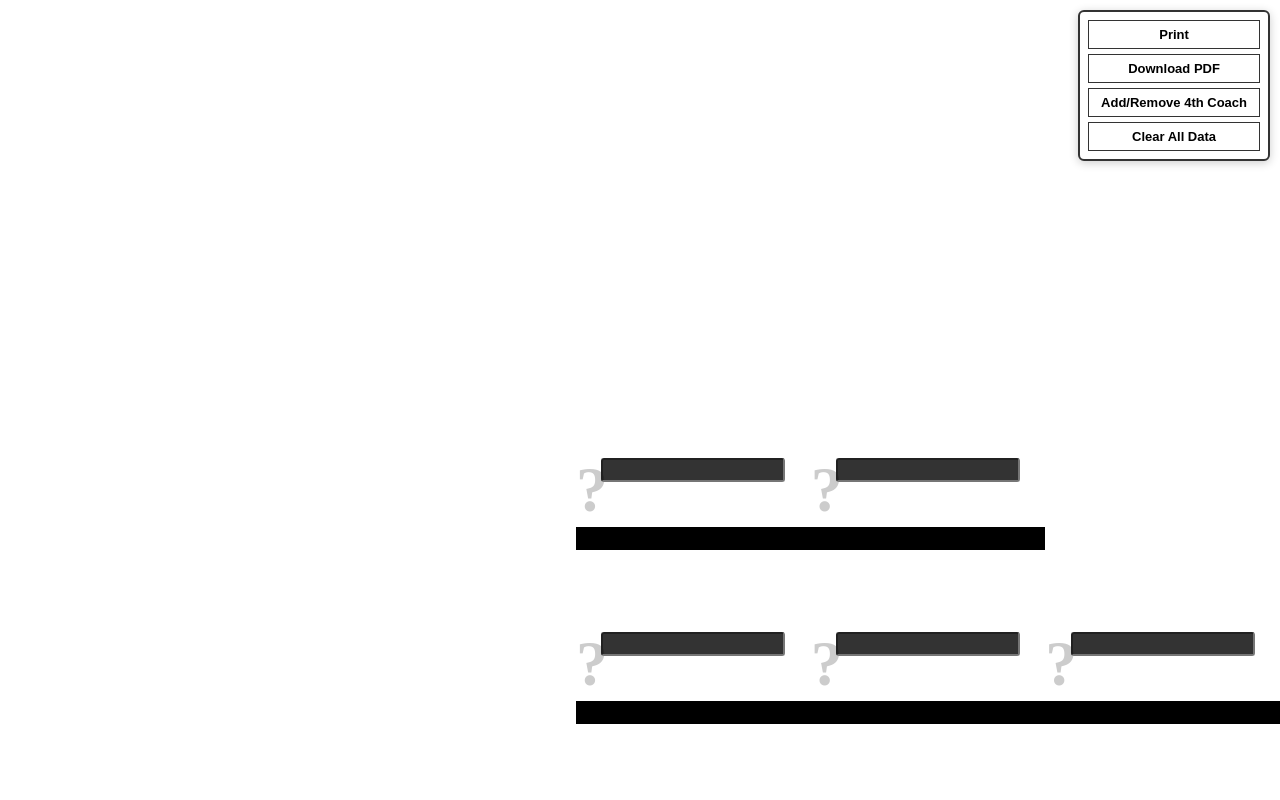
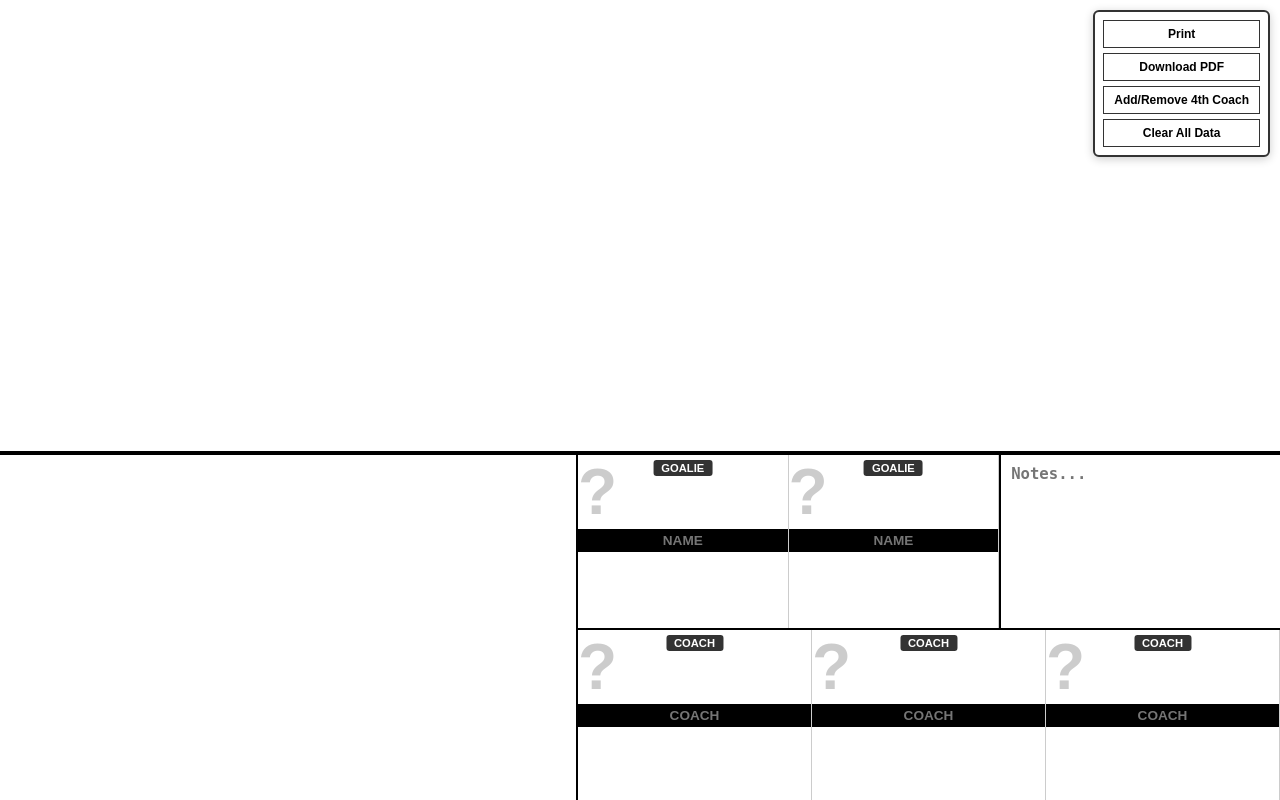
Before and after one commit to plasticfrog/nhl-lineup-generator, a Flask app: page /lineup in a window 1280 px wide. Run offline with Flask 3, Linux system fonts and the light colour scheme; parts of the project's set-up code (start-up, migrations or seed data) failed here and were passed over; some libraries are stand-ins or nearby versions.

Commit message:
Update lineup.html

```diff
--- a/templates/lineup.html
+++ b/templates/lineup.html
@@ -26,6 +26,7 @@
             background: white;
             -webkit-print-color-adjust: exact !important;
             print-color-adjust: exact !important;
+            font-family: Arial, sans-serif;
         }
 
         .container {
@@ -45,6 +46,7 @@
             min-height: 0;
             display: flex;
             gap: 0;
+            border-top: 4px solid black;
         }
 
         .forwards-grid {
@@ -53,10 +55,8 @@
             grid-template-rows: repeat(2, 1fr);
             height: 100%;
             width: 100%;
-            gap: 0;
         }
 
-        /* Line separators */
         .forwards-grid .player:nth-child(3),
         .forwards-grid .player:nth-child(9) {
             border-right: 5px solid #000;
@@ -68,7 +68,6 @@
             grid-template-rows: repeat(3, 1fr);
             height: 100%;
             width: 45%;
-            gap: 0;
         }
 
         .staff-grid {
@@ -76,17 +75,44 @@
             flex-direction: column;
             height: 100%;
             width: 55%;
+            border-left: 2px solid black;
         }
 
+        /* Goalies squished left, Notes box on right */
         .goalie-row {
-            display: grid;
-            grid-template-columns: repeat(3, 1fr);
+            display: flex;
             height: 50%;
+            width: 100%;
+        }
+
+        .goalie-row .staff-member {
+            width: 30%; /* Squished size */
+        }
+
+        .notes-area {
+            flex: 1;
+            height: 100%;
+            border-left: 2px solid black;
+            background: #fff;
+            position: relative;
+        }
+
+        .notes-area textarea {
+            width: 100%;
+            height: 100%;
+            border: none;
+            padding: 10px;
+            font-size: 1.2em;
+            resize: none;
+            outline: none;
+            font-weight: bold;
         }
 
         .coach-row {
             display: flex;
             height: 50%;
+            width: 100%;
+            border-top: 2px solid black;
         }
 
         .coach-row .staff-member {
@@ -198,6 +227,7 @@
             position: relative;
             display: flex;
             flex-direction: column;
+            border-right: 1px solid #ccc;
         }
 
         .staff-member.hidden-coach { display: none !important; }
@@ -206,11 +236,12 @@
             background: #000 !important;
             color: #fff !important;
             text-align: center;
-            padding: 4px 5px;
-            font-size: 0.8em;
+            padding: 4px 2px;
+            font-size: 0.85em;
             font-weight: 900;
             border: none;
             width: 100%;
+            text-transform: uppercase;
         }
 
         .staff-role {
@@ -220,14 +251,13 @@
             transform: translateX(-50%);
             background: rgba(0, 0, 0, 0.8) !important;
             color: white !important;
-            padding: 3px 10px;
-            font-size: 0.75em;
+            padding: 2px 8px;
+            font-size: 0.7em;
             font-weight: bold;
             border-radius: 3px;
             z-index: 15;
             white-space: nowrap;
             text-align: center;
-            min-width: 80px;
         }
 
         .controls {
@@ -247,8 +277,8 @@
         }
 
         .controls button {
-            padding: 6px 12px;
-            font-size: 13px;
+            padding: 6px 10px;
+            font-size: 12px;
             cursor: pointer;
             border: 1px solid #333;
             background: white;
@@ -276,7 +307,12 @@
         <div class="defensemen-section">
             <div class="defensemen-grid" id="defensemen-grid"></div>
             <div class="staff-grid">
-                <div class="goalie-row" id="goalie-row"></div>
+                <div class="goalie-row">
+                    <div id="goalie-container" style="display: contents;"></div>
+                    <div class="notes-area">
+                        <textarea id="notes-input" placeholder="Notes..."></textarea>
+                    </div>
+                </div>
                 <div class="coach-row" id="coach-row"></div>
             </div>
         </div>
@@ -288,17 +324,24 @@
         const BADGE_STORAGE_KEY = 'nhl_lineup_badges';
         const COACH_TOGGLE_KEY = 'nhl_show_fourth_coach';
         const STAFF_STORAGE_KEY = 'nhl_lineup_staff';
+        const CUSTOM_NAMES_KEY = 'nhl_lineup_custom_names';
+        const NOTES_KEY = 'nhl_lineup_notes';
 
-        const FORWARDS = (lineupData.forwards || []).map(p => ({ name: p.name, image: p.headshot_url, number: p.number || '' }));
-        const DEFENSEMEN = (lineupData.defensemen || []).map(p => ({ name: p.name, image: p.headshot_url, number: p.number || '' }));
+        const FORWARDS = (lineupData.forwards || []);
+        const DEFENSEMEN = (lineupData.defensemen || []);
         const GOALIES = lineupData.goalies || [];
         const COACHES = lineupData.coaches || [];
 
         let draggedElement = null;
 
+        // Reset to original state
         function clearAllData() {
-            if(confirm('Clear all images, badges, and custom data?')) {
-                localStorage.clear();
+            if(confirm('Reset lineup to original state? (Clears custom photos, badges, and edits)')) {
+                localStorage.removeItem(STORAGE_KEY);
+                localStorage.removeItem(BADGE_STORAGE_KEY);
+                localStorage.removeItem(CUSTOM_NAMES_KEY);
+                localStorage.removeItem(STAFF_STORAGE_KEY);
+                localStorage.removeItem(NOTES_KEY);
                 location.reload();
             }
         }
@@ -322,12 +364,9 @@
                 image: { type: 'jpeg', quality: 1 },
                 html2canvas: { scale: 2, useCORS: true },
                 jsPDF: { unit: 'in', format: 'letter', orientation: 'portrait' }
-            }).from(element).save().then(() => {
-                controls.style.display = 'flex';
-            });
+            }).from(element).save().then(() => controls.style.display = 'flex');
         }
 
-        // Shared Image Upload Handler
         function handleImageUpload(file, playerName, isStaff = false, staffKey = null) {
             if(!file || !file.type.startsWith('image/')) return;
             const reader = new FileReader();
@@ -347,6 +386,33 @@
             reader.readAsDataURL(file);
         }
 
+        // Smart Text Wrapping Rule Implementation
+        function renderPlayerName(el, player) {
+            const customNames = JSON.parse(localStorage.getItem(CUSTOM_NAMES_KEY) || '{}');
+            const storedName = customNames[player.name];
+
+            const number = player.number || '';
+            const nameParts = player.name.split(' ');
+            const lastName = nameParts[nameParts.length - 1];
+
+            const setText = (useHash, small) => {
+                el.classList.toggle('font-small', small);
+                const prefix = useHash ? `#${number} ` : `${number} `;
+                el.textContent = storedName || (number ? prefix + lastName : lastName);
+            };
+
+            // Attempt 1: Full
+            setText(true, false);
+            if (el.scrollWidth > el.clientWidth) {
+                // Attempt 2: Lose #
+                setText(false, false);
+                if (el.scrollWidth > el.clientWidth) {
+                    // Attempt 3: Small font
+                    setText(false, true);
+                }
+            }
+        }
+
         function createPlayerCard(player) {
             const customImages = JSON.parse(localStorage.getItem(STORAGE_KEY) || '{}');
             const badges = JSON.parse(localStorage.getItem(BADGE_STORAGE_KEY) || '{}');
@@ -357,7 +423,7 @@
             const imgContainer = document.createElement('div');
             imgContainer.className = 'player-img-container';
 
-            const imgUrl = customImages[player.name] || player.image;
+            const imgUrl = customImages[player.name] || player.headshot_url;
             if (imgUrl) {
                 const img = document.createElement('img');
                 img.src = imgUrl; img.className = 'player-img';
@@ -377,21 +442,18 @@
                 imgContainer.appendChild(bDiv);
             }
 
-            // Hints
             const hint = document.createElement('div');
             hint.className = 'upload-hint';
-            hint.textContent = 'Click or Drop Image to Upload';
+            hint.textContent = 'Drop Image to Upload';
             imgContainer.appendChild(hint);
 
             addBadgeSelector(imgContainer, player.name);
 
-            // File input (Click)
             const fInp = document.createElement('input');
             fInp.type = 'file'; fInp.style.display = 'none';
             fInp.onchange = (e) => handleImageUpload(e.target.files[0], player.name);
             imgContainer.onclick = (e) => { if(!e.target.closest('.badge-selector')) fInp.click(); };
 
-            // RESTORED: Drag and Drop File Upload
             imgContainer.ondragover = (e) => { e.preventDefault(); imgContainer.style.background = '#e0f7fa'; };
             imgContainer.ondragleave = () => { imgContainer.style.background = ''; };
             imgContainer.ondrop = (e) => {
@@ -406,16 +468,20 @@
             const info = document.createElement('div');
             info.className = 'player-info';
             info.contentEditable = 'true';
-            const nameArr = player.name.split(' ');
-            const lName = nameArr[nameArr.length-1];
-            info.textContent = player.number ? `#${player.number} ${lName}` : lName;
-            card.appendChild(info);
 
-            // Swapping Logic
+            // Initial render
+            setTimeout(() => renderPlayerName(info, player), 0);
+
+            info.onblur = () => {
+                const customNames = JSON.parse(localStorage.getItem(CUSTOM_NAMES_KEY) || '{}');
+                customNames[player.name] = info.textContent;
+                localStorage.setItem(CUSTOM_NAMES_KEY, JSON.stringify(customNames));
+            };
+
             card.ondragstart = (e) => { if(!e.dataTransfer.files.length) { draggedElement = card; card.classList.add('dragging'); } };
             card.ondragend = () => card.classList.remove('dragging');
             card.ondrop = (e) => {
-                if (e.dataTransfer.files.length) return; // Ignore file drops for card swapping
+                if (e.dataTransfer.files.length) return;
                 if (draggedElement && draggedElement !== card) {
                     const p = card.parentElement;
                     const dIdx = [...p.children].indexOf(draggedElement);
@@ -462,9 +527,10 @@
             const imgCont = document.createElement('div');
             imgCont.className = 'staff-img-container';
 
-            const rInp = document.createElement('input');
-            rInp.className = 'staff-role'; rInp.value = finalRole;
-            rInp.oninput = () => { staffData[key] = staffData[key] || {}; staffData[key].role = rInp.value; localStorage.setItem(STAFF_STORAGE_KEY, JSON.stringify(staffData)); };
+            const rInp = document.createElement('div');
+            rInp.className = 'staff-role'; rInp.contentEditable = "true";
+            rInp.textContent = finalRole;
+            rInp.onblur = () => { staffData[key] = staffData[key] || {}; staffData[key].role = rInp.textContent; localStorage.setItem(STAFF_STORAGE_KEY, JSON.stringify(staffData)); };
             imgCont.appendChild(rInp);
 
             if (data.image) {
@@ -474,24 +540,22 @@
                 imgCont.innerHTML += '<div class="placeholder">?</div>';
             }
 
-            // File drop for staff
             imgCont.ondragover = (e) => { e.preventDefault(); imgCont.style.background = '#e0f7fa'; };
             imgCont.ondragleave = () => { imgCont.style.background = ''; };
             imgCont.ondrop = (e) => {
                 e.preventDefault();
                 imgCont.style.background = '';
-                if (e.dataTransfer.files && e.dataTransfer.files[0]) {
-                    handleImageUpload(e.dataTransfer.files[0], null, true, key);
-                }
+                if (e.dataTransfer.files && e.dataTransfer.files[0]) handleImageUpload(e.dataTransfer.files[0], null, true, key);
             };
 
             const fInp = document.createElement('input'); fInp.type = 'file'; fInp.style.display = 'none';
             fInp.onchange = (e) => handleImageUpload(e.target.files[0], null, true, key);
-            imgCont.onclick = () => fInp.click();
+            imgCont.onclick = (e) => { if(e.target === imgCont || e.target.classList.contains('placeholder') || e.target.classList.contains('player-img')) fInp.click(); };
             member.appendChild(imgCont);
 
             const nInp = document.createElement('input');
             nInp.className = 'staff-name-input'; nInp.value = data.name || '';
+            nInp.placeholder = type === 'Coach' ? "COACH" : "NAME";
             nInp.oninput = () => { staffData[key] = staffData[key] || {}; staffData[key].name = nInp.value; localStorage.setItem(STAFF_STORAGE_KEY, JSON.stringify(staffData)); };
             member.appendChild(nInp);
 
@@ -502,38 +566,42 @@
             const controls = document.getElementById('draggable-controls');
             let isDragging = false;
             let offset = { x: 0, y: 0 };
-            controls.addEventListener('mousedown', (e) => {
+            controls.onmousedown = (e) => {
                 if (e.target.tagName === 'BUTTON' || e.target.tagName === 'SELECT') return;
                 isDragging = true;
                 offset.x = e.clientX - controls.offsetLeft;
                 offset.y = e.clientY - controls.offsetTop;
-            });
-            document.addEventListener('mousemove', (e) => {
+            };
+            document.onmousemove = (e) => {
                 if (!isDragging) return;
                 controls.style.left = (e.clientX - offset.x) + 'px';
                 controls.style.top = (e.clientY - offset.y) + 'px';
                 controls.style.right = 'auto';
-            });
-            document.addEventListener('mouseup', () => isDragging = false);
+            };
+            document.onmouseup = () => isDragging = false;
         }
 
         document.addEventListener('DOMContentLoaded', () => {
             const fGrid = document.getElementById('forwards-grid');
             const dGrid = document.getElementById('defensemen-grid');
-            const goalieRow = document.getElementById('goalie-row');
+            const goalieCont = document.getElementById('goalie-container');
             const coachRow = document.getElementById('coach-row');
+            const notesInput = document.getElementById('notes-input');
 
             FORWARDS.forEach(p => fGrid.appendChild(createPlayerCard(p)));
             DEFENSEMEN.forEach(p => dGrid.appendChild(createPlayerCard(p)));
 
-            goalieRow.appendChild(createStaffMember('Goalie', 1));
-            goalieRow.appendChild(createStaffMember('Goalie', 2));
+            goalieCont.appendChild(createStaffMember('Goalie', 1));
+            goalieCont.appendChild(createStaffMember('Goalie', 2));
 
             coachRow.appendChild(createStaffMember('Coach', 1));
             coachRow.appendChild(createStaffMember('Coach', 2));
             coachRow.appendChild(createStaffMember('Coach', 3));
             coachRow.appendChild(createStaffMember('Coach', 4));
 
+            notesInput.value = localStorage.getItem(NOTES_KEY) || "";
+            notesInput.oninput = () => localStorage.setItem(NOTES_KEY, notesInput.value);
+
             initDraggable();
         });
     </script>
```
Also changed, not shown: other parts of templates/lineup.html (+19 -18 lines).
